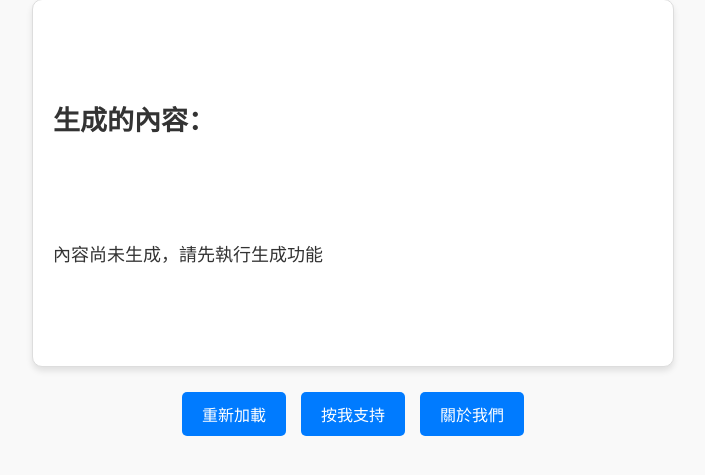
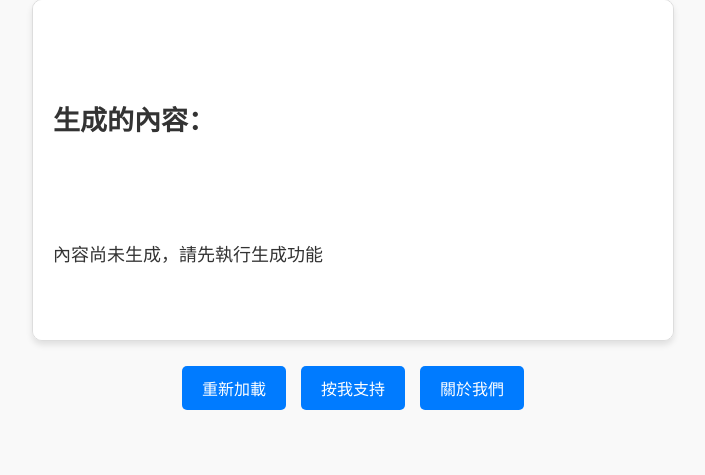
Before and after one commit to easonpan14/FINALPROJECT2, a Flask app: page / in a window 1280 px wide. Shown: the part 240-715 px from the top of the page, without its empty margins (287-992 px from the left). Run offline with Flask 3, Linux system fonts and the light colour scheme.

Commit message:
Update index.html

```diff
--- a/templates/index.html
+++ b/templates/index.html
@@ -25,12 +25,14 @@
             border-radius: 10px;
             margin: 20px auto;
             max-width: 600px;
+            max-height: 300px; /* 限制高度 */
             box-shadow: 0 4px 6px rgba(0, 0, 0, 0.1);
             text-align: left;
             white-space: pre-wrap;
             overflow-wrap: break-word; /* 防止單詞溢出 */
             word-wrap: break-word; /* 支援更舊的瀏覽器 */
             line-height: 1.6; /* 提高文字的可讀性 */
+            overflow-y: auto; /* 垂直滾動條 */
         }
         img {
             max-width: 100%;
```
